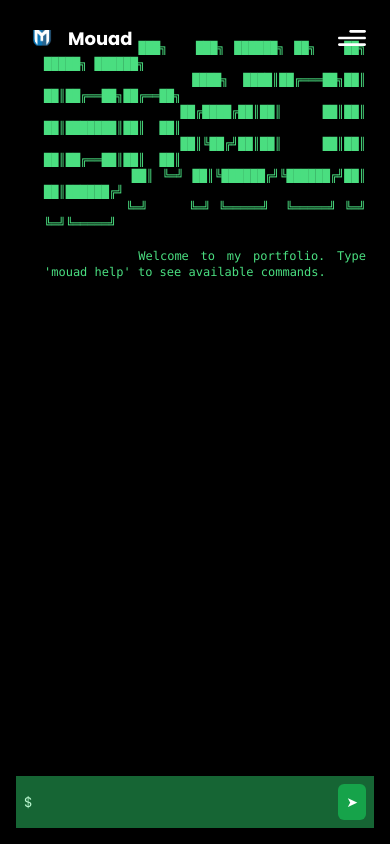
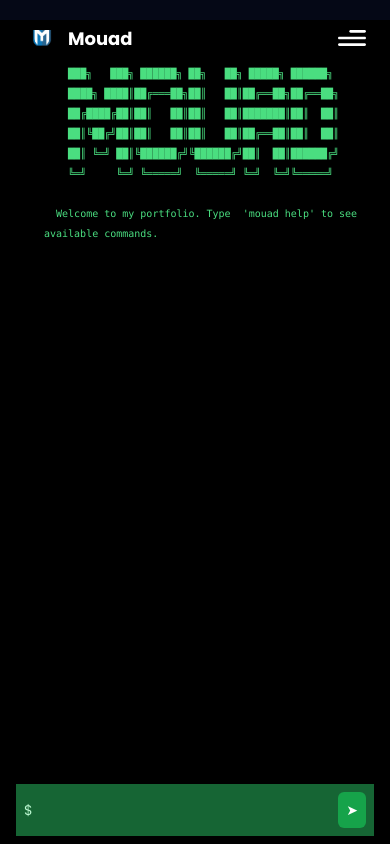
Before and after one commit to FLITIMouad/Portfolio, a React (Vite) app: page /Portfolio/terminal in a window 390 px wide. Built offline with nearby package versions, Linux system fonts and the light colour scheme.

Commit message:
fix the screen of mobile terminale

```diff
--- a/package.json
+++ b/package.json
@@ -5,7 +5,7 @@
   "type": "module",
   "homepage": "https://FLITIMouad.github.io/Portfolio",
   "scripts": {
-    "dev": "vite",
+    "dev": "vite --host",
     "build": "vite build",
     "preview": "vite preview",
     "predeploy": "npm run build",
--- a/src/components/MobileTerminal.jsx
+++ b/src/components/MobileTerminal.jsx
@@ -52,19 +52,19 @@ const MobileTerminal = () => {
   };
 
   return (
-    <div className="fixed inset-0 w-full h-full bg-black text-green-400 font-mono p-4 flex flex-col text-sm md:text-base">
+    <div className="fixed top-5 inset-0 w-full h-full bg-black text-green-400 font-mono p-4 flex flex-col text-sm md:text-base">
       {/* Terminal Content */}
-      <div className="flex-grow overflow-y-auto p-2 break-words whitespace-pre-wrap overflow-x-hidden w-full">
+      <div className="flex-grow overflow-y-auto p-2 overflow-x-hidden w-full">
         {history.map((entry, index) => (
-          <div key={index} className="w-full ">
-            {entry.command && <p className="text-green-200 overflow-hidden break-words w-full">$ {entry.command}</p>}
-            <p className="pl-5 text-xs md:text-sm overflow-hidden  w-full">{entry.output}</p>
+          <div key={index} className="w-full break-words">
+            {entry.command && <pre className="text-green-200 overflow-hidden break-words w-full whitespace-pre-wrap text-[10px] sm:text-[12px] md:text-[14px] lg:text-[16px] xl:text-[18px] 2xl:text-[20px]">$ {entry.command}</pre>}
+            <pre className="pl-5 text-[10px] sm:text-[12px] md:text-[14px] lg:text-[16px] xl:text-[18px] 2xl:text-[20px] overflow-hidden break-words w-full whitespace-pre-wrap">{entry.output}</pre>
           </div>
         ))}
       </div>
 
       {/* Terminal Input */}
-      <div className="p-2 bg-green-800 flex items-center text-sm md:text-base w-full">
+      <div className="p-2 mb-3 bg-green-800 flex items-center text-sm md:text-base w-full">
         <span className="text-green-200">$</span>
         <input
           ref={inputRef}
--- a/src/components/Navbar.jsx
+++ b/src/components/Navbar.jsx
@@ -95,7 +95,7 @@ const Navbar = ({openModal=()=>{}}) => {
                     setActive(nav.title);
                   }}
                 >
-                 {nav.id.includes('terminal') && isMobile ? (<Link to={nav.id}>{nav.title}</Link>) : <a href={`#${nav.id}`}>{nav.title}</a>}
+                 {nav.id.includes('terminal') && isMobile ? (<Link to={nav.id}>{nav.title}</Link>) : <a href={`/Portfolio/#${nav.id}`}>{nav.title}</a>}
                 </li>
               ))}
             </ul>
--- a/src/constants/index.jsx
+++ b/src/constants/index.jsx
@@ -297,9 +297,7 @@ const projects = [
   },
 ];
 const commands = {
-  init: (
-    <pre className="whitespace-pre-wrap text-green-400 text-justify">
-      {`
+  init:     `
     ███╗   ███╗ ██████╗ ██╗   ██╗ █████╗ ██████╗
     ████╗ ████║██╔═══██╗██║   ██║██╔══██╗██╔══██╗
     ██╔████╔██║██║   ██║██║   ██║███████║██║  ██║
@@ -307,9 +305,7 @@ const commands = {
     ██║ ╚═╝ ██║╚██████╔╝╚██████╔╝██║  ██║██████╔╝
     ╚═╝     ╚═╝ ╚═════╝  ╚═════╝ ╚═╝  ╚═╝╚═════╝
 
-        Welcome to my portfolio. Type  'mouad help' to see available commands.`}
-    </pre>
-  ),
+  Welcome to my portfolio. Type  'mouad help' to see available commands.`,
   help: (
     <pre className="whitespace-pre-wrap text-green-400">
       {`
--- a/src/index.css
+++ b/src/index.css
@@ -4,13 +4,6 @@
 @tailwind components;
 @tailwind utilities;
 
-html, body, #root {
-  height: 100%;
-  width: 100%;
-  margin: 0;
-  padding: 0;
-  overflow: hidden;
-}
 * {
   margin: 0;
   padding: 0;
```
Lines whose indentation alone changed are shown as unchanged.
